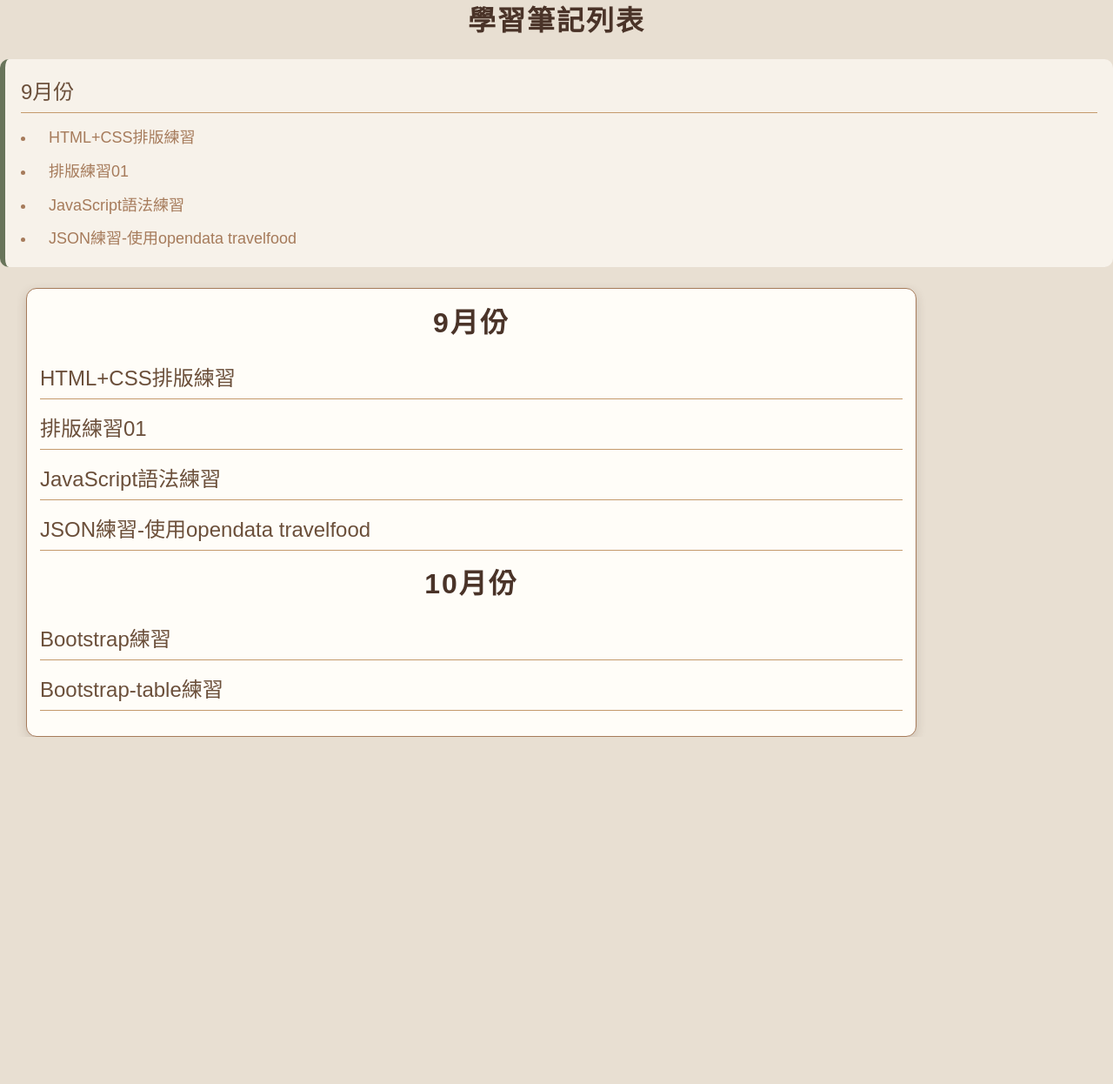
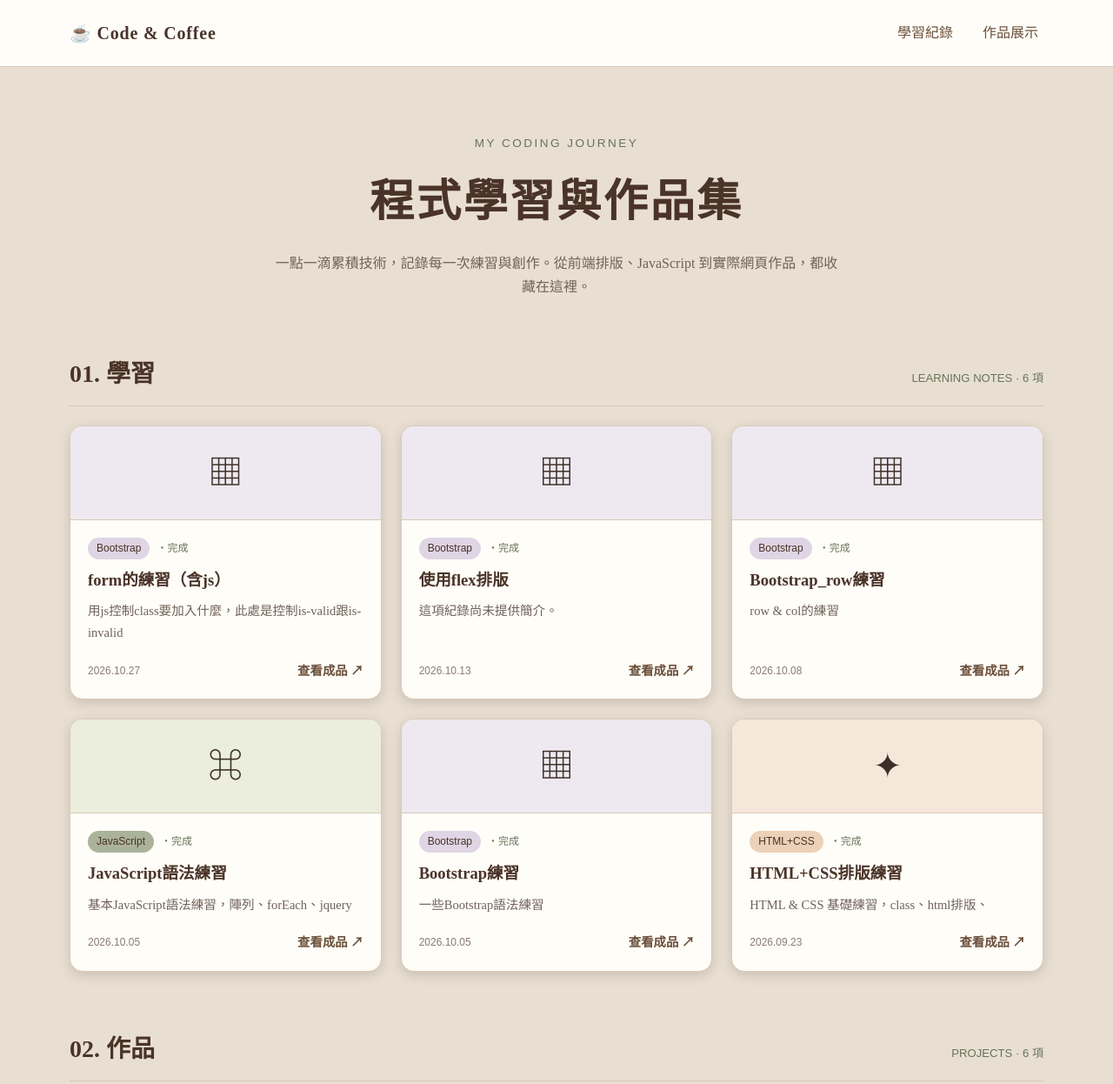
Before and after one commit to sidleecodev/course_vscode_updating, a plain HTML site: page index.html in a window 1280 px wide. Shown: the top 1246 px of the page at 87% size. Before the commit the page ends 847 px from the top, so only its background shows below. Drawn offline with Linux system fonts and the light colour scheme; a web font is replaced by a local one.

Commit message:
Add files via upload

```diff
--- a/index.html
+++ b/index.html
@@ -1,165 +1,155 @@
 <!DOCTYPE html>
 <html lang="zh-TW">
-
 <head>
     <meta charset="UTF-8">
     <meta name="viewport" content="width=device-width, initial-scale=1.0">
-    <title>學習筆記</title>
+    <meta name="description" content="程式學習紀錄與作品展示，包含 HTML、CSS、JavaScript、Bootstrap 等練習與實作。">
+    <title>程式學習與作品集｜Code & Coffee</title>
+    <!-- 保留原始 CSS 路徑；請將 allcss_updated.css 更名為 css/allcss.css 並覆蓋原檔 -->
     <link rel="stylesheet" href="css/allcss.css">
+</head>
+<body class="coffee-home">
+    <header class="coffee-header">
+        <div class="coffee-container coffee-header-inner">
+            <a class="coffee-brand" href="index.html">☕ Code & Coffee</a>
+            <nav class="coffee-nav" aria-label="主要導覽">
+                <a href="#learning">學習紀錄</a>
+                <a href="#works">作品展示</a>
+            </nav>
+        </div>
+    </header>
 
-    <style>
-        * {
-            padding: 0;
-            margin: 0;
-            box-sizing: border-box;
-        }
+    <div class="coffee-hero coffee-container">
+        <p class="coffee-eyebrow">MY CODING JOURNEY</p>
+        <h1>程式學習與作品集</h1>
+        <p>一點一滴累積技術，記錄每一次練習與創作。從前端排版、JavaScript 到實際網頁作品，都收藏在這裡。</p>
+    </div>
 
-        body {
-            background-color: var(--bgcolor);
-            color: var(--text-dark);
-            font-family: "DotGothic16", sans-serif;
-        }
+    <main class="coffee-container coffee-main">
+        <section class="coffee-section" id="learning" aria-labelledby="learning-title">
+            <div class="coffee-section-heading">
+                <h2 id="learning-title">01. 學習</h2>
+                <p>LEARNING NOTES <span id="learning-count"></span></p>
+            </div>
+            <div class="coffee-grid" id="learning-list" aria-live="polite"></div>
+        </section>
 
-        .wrapper {
-            width: 1024px;
-            margin-top: 20px;
-            margin-left: 30px;
-            margin-right: 30px;
-            padding: 15px;
+        <section class="coffee-section" id="works" aria-labelledby="works-title">
+            <div class="coffee-section-heading">
+                <h2 id="works-title">02. 作品</h2>
+                <p>PROJECTS <span id="works-count"></span></p>
+            </div>
+            <div class="coffee-grid" id="works-list" aria-live="polite"></div>
+        </section>
+    </main>
 
-            background-color: var(--conbgcolor01);
-            border: 1px solid var(--brown-light);
-            border-radius: 12px;
-            box-shadow: 0 4px 12px var(--shadow);
-        }
+    <footer class="coffee-footer">
+        <div class="coffee-container"><p>© 2026 · Code & Coffee · 持續學習、持續創作</p></div>
+    </footer>
 
-        .banner {
-            margin-bottom: 24px;
-            padding: 18px;
+    <!-- 保留原始 JS 路徑與引用順序 -->
+    <script src="js/jquery-4.0.0.js"></script>
+    <script src="js/bootstrap.bundle.min.js"></script>
+    <script>
+        $(function () {
+            // 技術分類對應的簡單封面圖示，沒有縮圖檔案也能呈現一致的排版。
+            const topicIcons = {
+                "HTML+CSS": "✦",
+                "JavaScript": "⌘",
+                "Bootstrap": "▦"
+            };
 
-            background-color: var(--cream);
-            border-left: 6px solid var(--matcha);
-            border-radius: 10px;
-        }
-
-        .banner ul {
-            list-style-position: inside;
-        }
-
-        .banner li {
-            margin-bottom: 10px;
-            color: var(--brown-light);
-        }
-
-        .banner li:last-child {
-            margin-bottom: 0;
-        }
-
-        .banner a {
-            color: var(--text-dark);
-            text-decoration: none;
-            font-size: 18px;
-            line-height: 1.6;
-
-            padding: 6px 10px;
-            border-radius: 6px;
-
-            transition: 0.2s;
-        }
-
-        .banner a:hover {
-            background-color: var(--hover);
-            color: var(--brown-dark);
-        }
-
-        @media screen and (max-width: 1024px) {
-            .wrapper {
-                width: calc(100% - 30px);
-                margin-left: 15px;
-                margin-right: 15px;
+            // YYYYMMDD 顯示成 YYYY.MM.DD；資料不合法時顯示原字串。
+            function formatDate(value) {
+                const raw = String(value || "");
+                if (/^\d{8}$/.test(raw)) {
+                    return raw.slice(0, 4) + "." + raw.slice(4, 6) + "." + raw.slice(6, 8);
+                }
+                return raw;
             }
 
-            .mytitle-01 {
-                font-size: 28px;
+            // 避免使用者資料或 JSON 字串被當作 HTML 執行，文字一律透過 .text() 填入。
+            function makeCard(item) {
+                const title = String(item.title || "未命名項目");
+                const topic = String(item.category || "其他");
+                const description = String(item.note || "這項紀錄尚未提供簡介。");
+                const status = String(item.status || "");
+                const url = String(item.url || "");
+
+                const $card = $("<article>").addClass("coffee-card");
+                const $art = $("<div>").addClass("coffee-card-art").attr("data-topic", topic);
+                $art.append($("<span>").attr("aria-hidden", "true").text(topicIcons[topic] || "✎"));
+
+                const $content = $("<div>").addClass("coffee-card-content");
+                const $top = $("<div>").addClass("coffee-card-top");
+                $top.append($("<span>").addClass("coffee-tag").attr("data-topic", topic).text(topic));
+                if (status) {
+                    $top.append($("<span>").addClass("coffee-status").text("・" + status));
+                }
+
+                $content.append($top);
+                $content.append($("<h3>").text(title));
+                $content.append($("<p>").addClass("coffee-card-description").text(description));
+
+                const $bottom = $("<div>").addClass("coffee-card-bottom");
+                $bottom.append($("<span>").addClass("coffee-date").text(formatDate(item.date)));
+
+                // 連結來自自己的 JSON；限制為站內相對路徑，不接受外站與 javascript: URL。
+                if (url && !/^(?:[a-z][a-z0-9+.-]*:|\/\/|\/|#)/i.test(url) && !url.includes("\\")) {
+                    $bottom.append(
+                        $("<a>")
+                            .addClass("coffee-card-link")
+                            .attr({ href: url, target: "_blank", rel: "noopener noreferrer" })
+                            .text("查看成品 ↗")
+                    );
+                }
+                $content.append($bottom);
+                return $card.append($art, $content);
             }
 
-            .mytitle-03 {
-                font-size: 22px;
+            function renderItems(items, container, countId) {
+                const $container = $(container).empty();
+                $(countId).text("· " + items.length + " 項");
+                if (items.length === 0) {
+                    $container.append($("<p>").addClass("coffee-message").text("這個分類目前還沒有紀錄。"));
+                    return;
+                }
+                items.forEach(function (item) {
+                    $container.append(makeCard(item));
+                });
             }
 
-            .banner a {
-                font-size: 17px;
+            // 從 JSON 取得資料，依 class 分成「學習」與「作品」，每組日期由新到舊。
+            $.ajax({
+                type: "GET",
+                url: "index_content.json",
+                dataType: "json",
+                cache: false,
+                success: function (data) {
+                    if (!data || !Array.isArray(data.projects)) {
+                        showLoadError();
+                        return;
+                    }
+                    const projects = data.projects.slice();
+                    const newestFirst = function (a, b) {
+                        return String(b.date || "").localeCompare(String(a.date || ""));
+                    };
+                    const learning = projects.filter(item => item.class === "學習").sort(newestFirst);
+                    const works = projects.filter(item => item.class === "作品").sort(newestFirst);
+                    renderItems(learning, "#learning-list", "#learning-count");
+                    renderItems(works, "#works-list", "#works-count");
+                },
+                error: showLoadError
+            });
+
+            function showLoadError() {
+                const message = "資料載入失敗。請確認 index_content.json 與 index.html 放在同一層，並透過 Live Server 或 GitHub Pages 開啟。";
+                $("#learning-list, #works-list").empty().append(
+                    $("<p>").addClass("coffee-message").text(message)
+                );
+                $("#learning-count, #works-count").empty();
             }
-        }
-    </style>
-</head>
-
-<body>
-    <div class="mytitle-01">學習筆記列表</div>
-    <div class="banner">
-        <ul>
-            <div class="mytitle-03">9月份</div>
-
-            <li><a href="ex_HTML CSS JS/practice_HTML+CSS.html" target="_blank">HTML+CSS排版練習</a></li>
-            <li><a href="ex_HTML CSS JS/quiz01_ai01.html" target="_blank">排版練習01</a></li>
-            <li><a href="ex_JS/practice_JavaScript.html" target="_blank">JavaScript語法練習</a></li>
-            <li><a href="ex_JS/practice_JSON_travelfood.html" target="_blank">JSON練習-使用opendata travelfood</a></li>
-        </ul>
-    </div>
-
-    <script src="js/jquery-4.0.0.js"></script>
-    <script src="js/bootstrap.bundle.min.js"></script>
-
-    <div class="wrapper"></div>
-    <script>
-        // $(".banner").empty();
-        const ListDisplay = [
-            {
-                "month": "9月份",
-                "AllLink": [
-                    {
-                        "title": "HTML+CSS排版練習",
-                        "url": "practice_HTML+CSS.html"
-                    },
-                    {
-                        "title": "排版練習01",
-                        "url": "quiz01_ai01.html"
-                    },
-                    {
-                        "title": "JavaScript語法練習",
-                        "url": "practice_JavaScript.html"
-                    },
-                    {
-                        "title": "JSON練習-使用opendata travelfood",
-                        "url": "practice_JSON_travelfood.html"
-                    }
-                ]
-            },
-            {
-                "month": "10月份",
-                "AllLink": [
-                    {
-                        "title": "Bootstrap練習",
-                        "url": "practice_Bootstrap.html"
-                    },
-                    {
-                        "title": "Bootstrap-table練習",
-                        "url": "ractice_Bootstrap_tables.html"
-                    }
-                ]
-            }
-        ];
-
-
-        ListDisplay.forEach(function (item) {
-            $(".wrapper").append(`<div class="mytitle-01">${item.month}</div>`);
-            item.AllLink.forEach(function(link){
-                $(".wrapper").append(`<div class="mytitle-03">${link.title}</div>`);
-            });
         });
     </script>
-
-
 </body>
-
 </html>
--- a/index_content.json
+++ b/index_content.json
@@ -6,7 +6,10 @@
             "note": "HTML & CSS 基礎練習，class、html排版、",
             "date": "20260923",
             "category": "HTML+CSS",
-            "status": "完成"
+            "class": "學習",
+            "status": "完成",
+            "related": "",
+            "image": ""
         },
         {
             "title": "HTML+CSS文章頁面排版練習",
@@ -14,6 +17,7 @@
             "note": "HTML & CSS 文章頁面排版(含RWD語法)，用ul li製作選單列，有hover、螢幕尺寸RWD設計，使用AI輔助配色",
             "date": "20261005",
             "category": "HTML+CSS",
+            "class": "作品",
             "status": "完成"
         },
         {
@@ -22,6 +26,7 @@
             "note": "基本JavaScript語法練習，陣列、forEach、jquery",
             "date": "20261005",
             "category": "JavaScript",
+            "class": "學習",
             "status": "完成"
         },
         {
@@ -30,8 +35,80 @@
             "note": "搭配開放資料，製作文章頁面",
             "date": "20261005",
             "category": "JavaScript",
+            "class": "作品",
+            "status": "完成"
+        },
+        {
+            "title": "Bootstrap練習",
+            "url": "ex_BS/practice_Bootstrap.html",
+            "note": "一些Bootstrap語法練習",
+            "date": "20261005",
+            "category": "Bootstrap",
+            "class": "學習",
+            "status": "完成"
+        },
+        {
+            "title": "Bootstrap_row練習",
+            "url": "ex_BS/practice_Bootstrap_row(ch6).html",
+            "note": "row & col的練習",
+            "date": "20261008",
+            "category": "Bootstrap",
+            "class": "學習",
+            "status": "完成"
+        },
+        {
+            "title": "製作網頁-使用row-外接opendata",
+            "url": "ex_BS/ex_ch6_02.html",
+            "note": "使用row排版，並使用jquery外接opendata travelfood",
+            "date": "20261008",
+            "category": "Bootstrap",
+            "class": "作品",
+            "status": "完成"
+        },
+        {
+            "title": "使用flex排版",
+            "url": "ex_BS/practice_Bootstrap_flex(ch7).html",
+            "note": "",
+            "date": "20261013",
+            "category": "Bootstrap",
+            "class": "學習",
+            "status": "完成"
+        },
+        {
+            "title": "製作時間線",
+            "url": "ex_BS/ex_ch7_flex_timeline.html",
+            "note": "",
+            "date": "20261013",
+            "category": "Bootstrap",
+            "class": "作品",
+            "status": "完成"
+        },
+        {
+            "title": "製作roller",
+            "url": "ex_BS/ex_ch7_roller.html",
+            "note": "hover時，物件會有滑動進入的效果",
+            "date": "20261013",
+            "category": "Bootstrap",
+            "class": "作品",
+            "status": "完成"
+        },
+        {
+            "title": "form的練習（含js）",
+            "url": "ex_BS/ex_ch8(JS).html",
+            "note": "用js控制class要加入什麼，此處是控制is-valid跟is-invalid",
+            "date": "20261027",
+            "category": "Bootstrap",
+            "class": "學習",
+            "status": "完成"
+        },
+        {
+            "title": "form的練習（含js）－使用AI",
+            "url": "ex_BS/ex_ch8(JS)_AI.html",
+            "note": "使用AI製作類成品",
+            "date": "20261027",
+            "category": "Bootstrap",
+            "class": "作品",
             "status": "完成"
         }
-
     ]
 }
```
